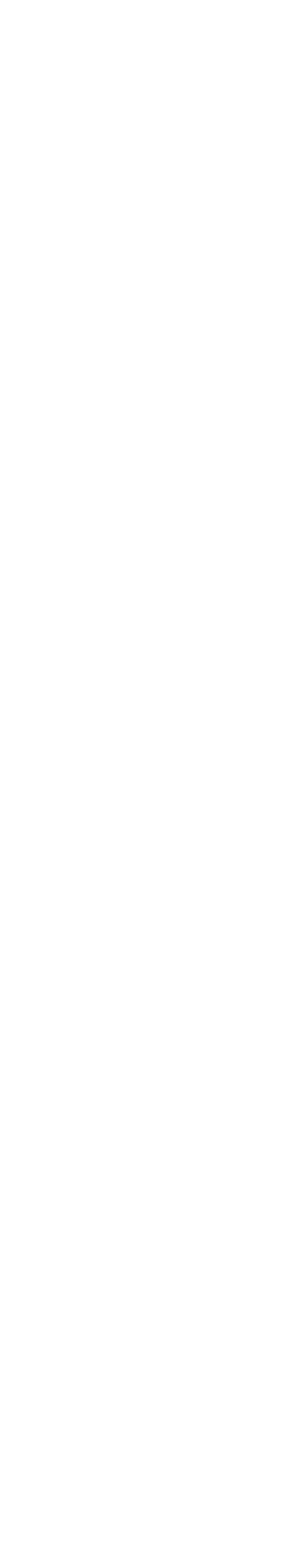
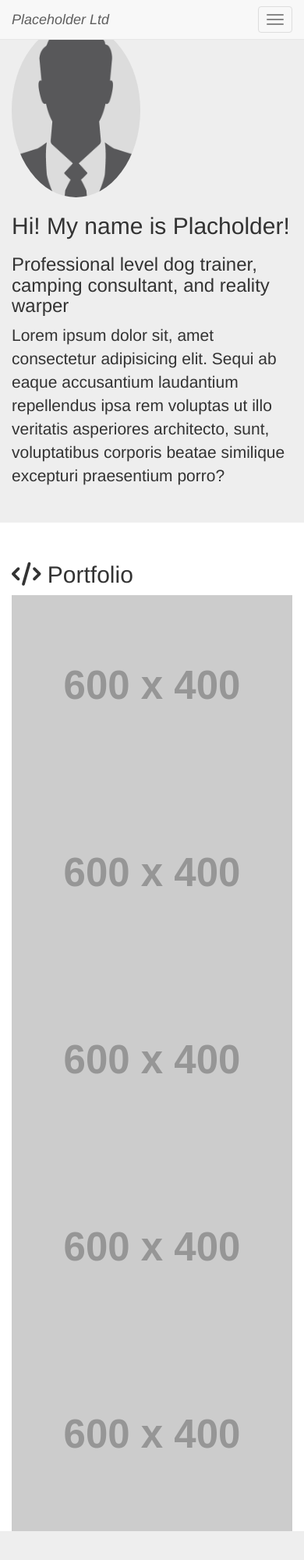
Before and after one commit to ShaunFerris/basic-web, a plain HTML site: page basic_portfolio/index.html in a window 390 px wide. Shown: the top 2000 px of the page at 78% size. Before the commit the page ends 844 px from the top, so only its background shows below. Drawn offline with nearby package versions, Linux system fonts and the light colour scheme; placeholder pictures from the web are drawn by us.

Commit message:
html layout complete

```diff
--- a/basic_portfolio/index.html
+++ b/basic_portfolio/index.html
@@ -15,9 +15,98 @@
     <link href="https://fonts.googleapis.com/css?family=Open+Sans" rel="stylesheet">
     <!--Bootstrap JS cdn-->
     <script src="https://cdn.jsdelivr.net/npm/bootstrap@5.3.0-alpha3/dist/js/bootstrap.bundle.min.js" integrity="sha384-ENjdO4Dr2bkBIFxQpeoTz1HIcje39Wm4jDKdf19U8gI4ddQ3GYNS7NTKfAdVQSZe" crossorigin="anonymous"></script>
+    <!--jQuery cdn-->
+    <script src="https://ajax.googleapis.com/ajax/libs/jquery/3.6.4/jquery.min.js"></script>
+</head>
+<body data-spy="scroll" data-target="#navbar" data-offset="0">
+    <div class="navbar navbar-default navbar-fixed-top dark">
+        <div class="container">
+            <div class="navbar-header">
+                <a href="#" class="navbar-brand"><i class="fa-light fa-rocket-launch" aria-hidden="true">Placeholder Ltd</i></a>
+                <button type="button" class="navbar-toggle collapsed" data-toggle="collapse" data-target="#navbar" aria-expanded="false" aria-controls="navbar">
+                    <span class="sr-only">Toggle Navigation</span>
+                    <span class="icon-bar"></span>
+                    <span class="icon-bar"></span>
+                    <span class="icon-bar"></span>
+                </button>
+            </div>
+            <div id="navbar" class="navbar-collapse collapse">
+                <ul class="nav navbar-nav navbar-right">
+                    <li class="active"><a href="#about">About</a></li>
+                    <li><a href="#portfolio">Portfolio</a></li>
+                    <li><a href="#contact">Contact</a></li>
+                </ul>
+            </div>
+        </div>
+    </div>
+    <div class="jumbotron" id="about">
+        <div class="container">
+            <div class="row">
+                <div class="col-xs-6">
+                    <img src="img/man-placeholder-e1520494457998.png" alt="placeholder portrait" class="img-responsive img-circle">
+                </div>
+                <div class="col-xs-12">
+                    <h2>Hi! My name is Placholder!</h2>
+                    <h3>Professional level dog trainer, camping consultant, and reality warper</h3>
+                    <p>Lorem ipsum dolor sit, amet consectetur adipisicing elit. Sequi ab eaque accusantium laudantium repellendus ipsa rem voluptas ut illo veritatis asperiores architecto, sunt, voluptatibus corporis beatae similique excepturi praesentium porro?</p>
 
-</head>
-<body>
-
+                </div>
+            </div>
+        </div>
+    </div>
+    <div class="container portfolio" id="portfolio">
+        <h2><i class="fa fa-code" aria-hidden="true"></i> Portfolio</h2>
+        <div class="row">
+            <div class="col-md-4 portfolio-item">
+                <a href="#">
+                    <img class="img-responsive" src="https://placehold.co/600x400/blue-green/white?text=Placeholder+Project" alt="placeholder portfolio image/link">
+                </a>
+            </div>
+            <div class="col-md-4 portfolio-item">
+                <a href="#">
+                    <img class="img-responsive" src="https://placehold.co/600x400/blue-green/white?text=Placeholder+Project" alt="placeholder portfolio image/link">
+                </a>
+            </div>
+            <div class="col-md-4 portfolio-item">
+                <a href="#">
+                    <img class="img-responsive" src="https://placehold.co/600x400/blue-green/white?text=Placeholder+Project" alt="placeholder portfolio image/link">
+                </a>
+            </div>
+            <div class="col-md-4 portfolio-item">
+                <a href="#">
+                    <img class="img-responsive" src="https://placehold.co/600x400/blue-green/white?text=Placeholder+Project" alt="placeholder portfolio image/link">
+                </a>
+            </div>
+            <div class="col-md-4 portfolio-item">
+                <a href="#">
+                    <img class="img-responsive" src="https://placehold.co/600x400/blue-green/white?text=Placeholder+Project" alt="placeholder portfolio image/link">
+                </a>
+            </div>
+        </div>
+    </div>
+    <div class="jumbotron contact" id="contact">
+        <div class="container">
+            <div class="row">
+                <div class="col-md-6">
+                    <h2><i class="fa-light fa-mailbox"></i> Contact</h2>
+                    <p>
+                        Want to contact me? I am available for job interviews, news interviews, and private pet therapy sessions and am available through email:
+                        <a href="mailto:placeholder@place.com">placeholder@place.com</a>
+                    </p>
+                    <p>And also on the following social media:</p>
+                    <ul class="list-inline social">
+                        <li><a href="#" target="_blank"><i class="fa-brands fa-linkedin" aria-hidden="true"></i></a></li>
+                        <li><a href="#" target="_blank"><i class="fa-brands fa-github" aria-hidden="true"></i></a></li>
+                        <li><a href="#" target="_blank"><i class="fa-brands fa-twitter" aria-hidden="true"></i></a></li>
+                    </ul>
+                </div>
+            </div>
+        </div>
+    </div>
+    <footer>
+        <div class="container">
+            Created by S.Ferris 2023, some rights reserved.
+        </div>
+    </footer>
 </body>
 </html>
```
Also changed, not shown: basic_portfolio/img/man-placeholder-e1520494457998.png (added).
